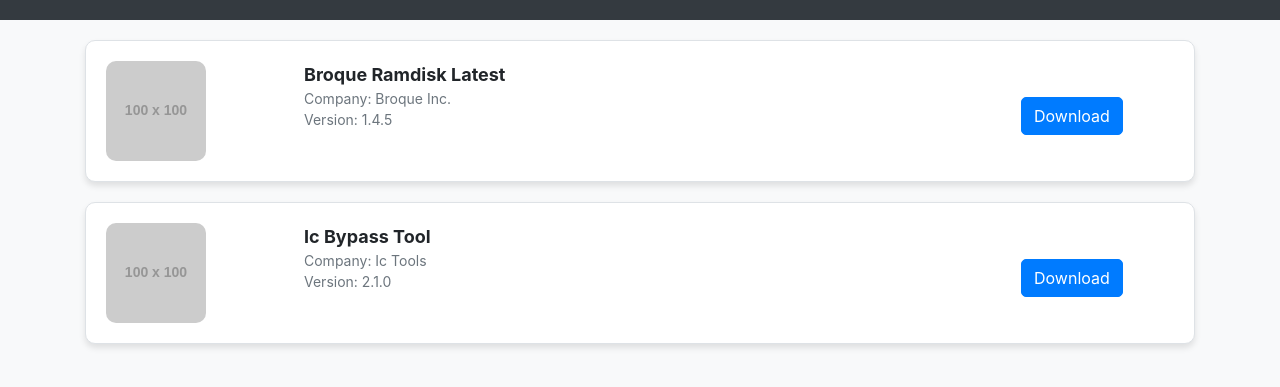
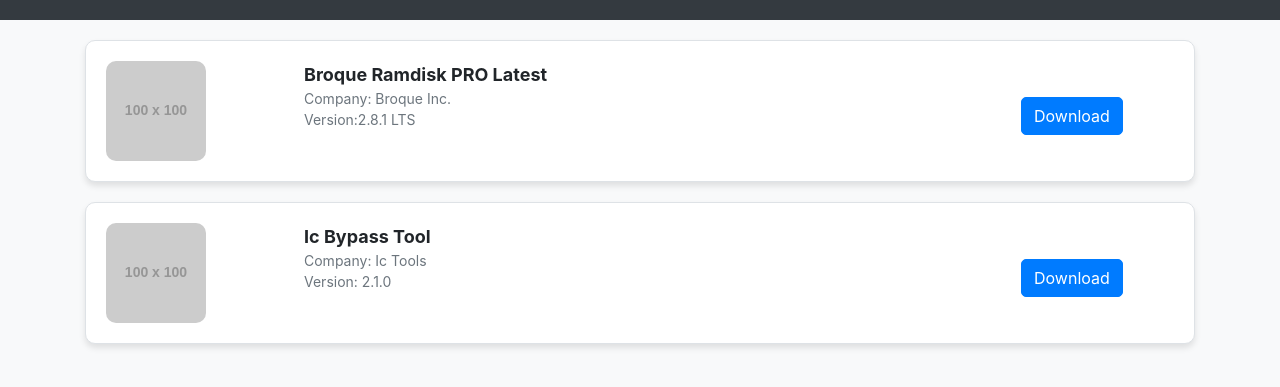
Before and after one commit to lhoventhon7/iCloud-programs, a plain HTML site: page index.html in a window 1280 px wide. Shown: the part 57-444 px from the top of the page. Drawn offline with nearby package versions, Linux system fonts and the light colour scheme; placeholder pictures from the web are drawn by us.

Commit message:
Update index.html

```diff
--- a/index.html
+++ b/index.html
@@ -94,9 +94,9 @@
                     <img src="https://via.placeholder.com/100" alt="Program Cover Image">
                 </div>
                 <div class="col-md-8 program-info">
-                    <div class="program-name">Broque Ramdisk Latest</div>
+                    <div class="program-name">Broque Ramdisk PRO Latest</div>
                     <div class="program-company">Company: Broque Inc.</div>
-                    <div class="program-version">Version: 1.4.5</div>
+                    <div class="program-version">Version:2.8.1 LTS</div>
                 </div>
                 <div class="col-md-2 d-flex align-items-center">
                     <button class="btn btn-primary download-btn" onclick="redirectToMonetag('https://luglawhaulsano.net/4/7303793', 'https://www.mediafire.com/folder/gtj8kqqts02yd/Broque+Ramdisk#ytqpe4u9h71ab')">Download</button>
```
